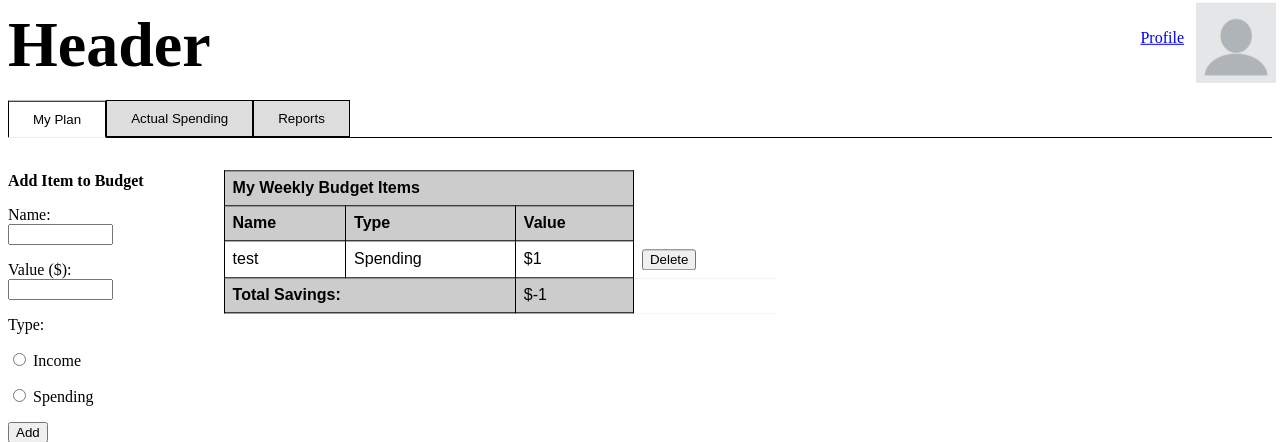
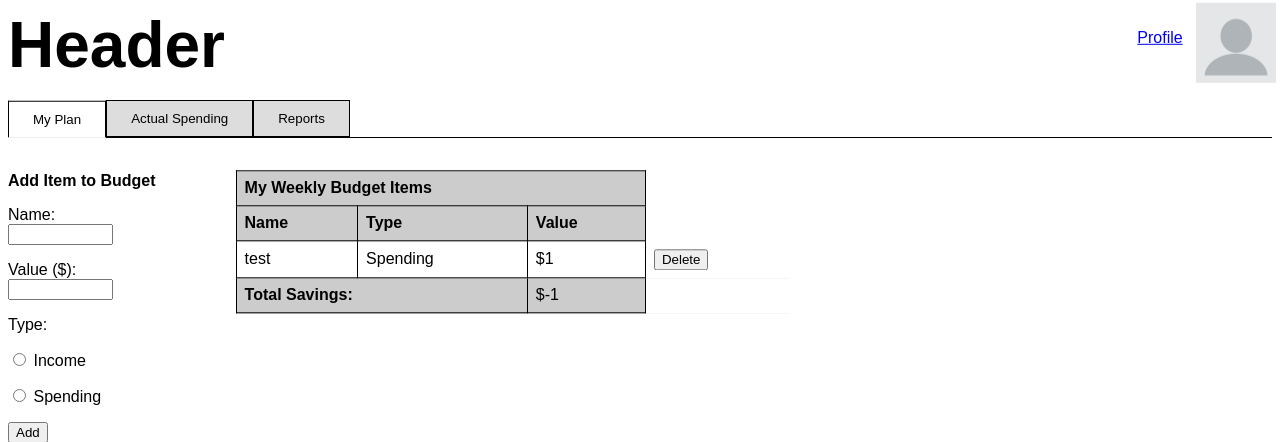
Before and after one commit to EL-S/BudgetPlanner, a Django app: page /budget in a window 1280 px wide. Shown: the top 442 px of the page. Run offline with Django 3.2, Linux system fonts and the light colour scheme; parts of the project's set-up code (start-up, migrations or seed data) failed here and were passed over; some libraries are stand-ins or nearby versions.

Commit message:
Update styles.css

```diff
--- a/static/styles/styles.css
+++ b/static/styles/styles.css
@@ -1,3 +1,7 @@
+body {
+	font-family: Arial, Helvetica, sans-serif;
+}
+
 .btn-group button {
 	background-color: #DDDDDD; /* Green background */
 	border: 1px solid black; /* Green border */
```
